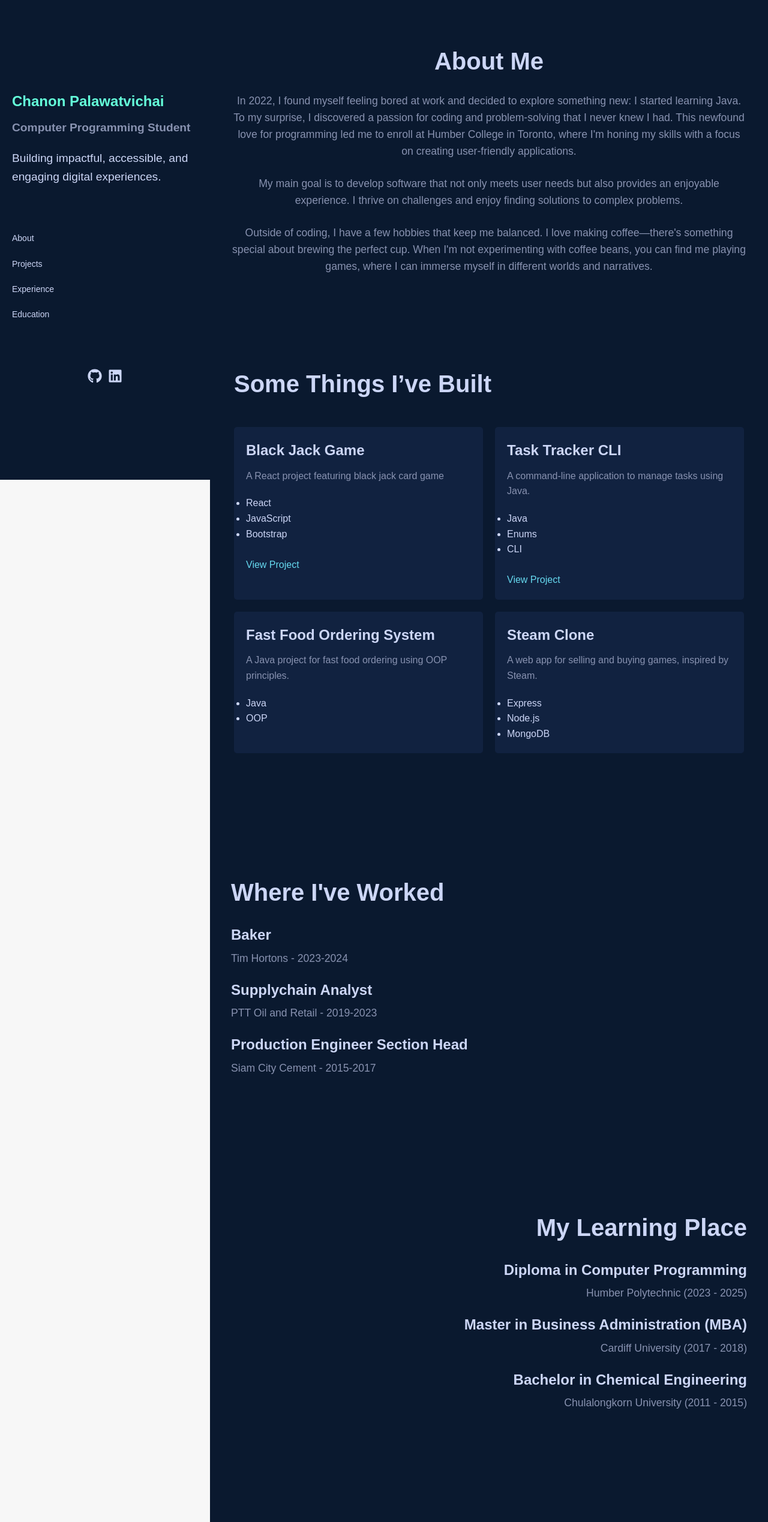
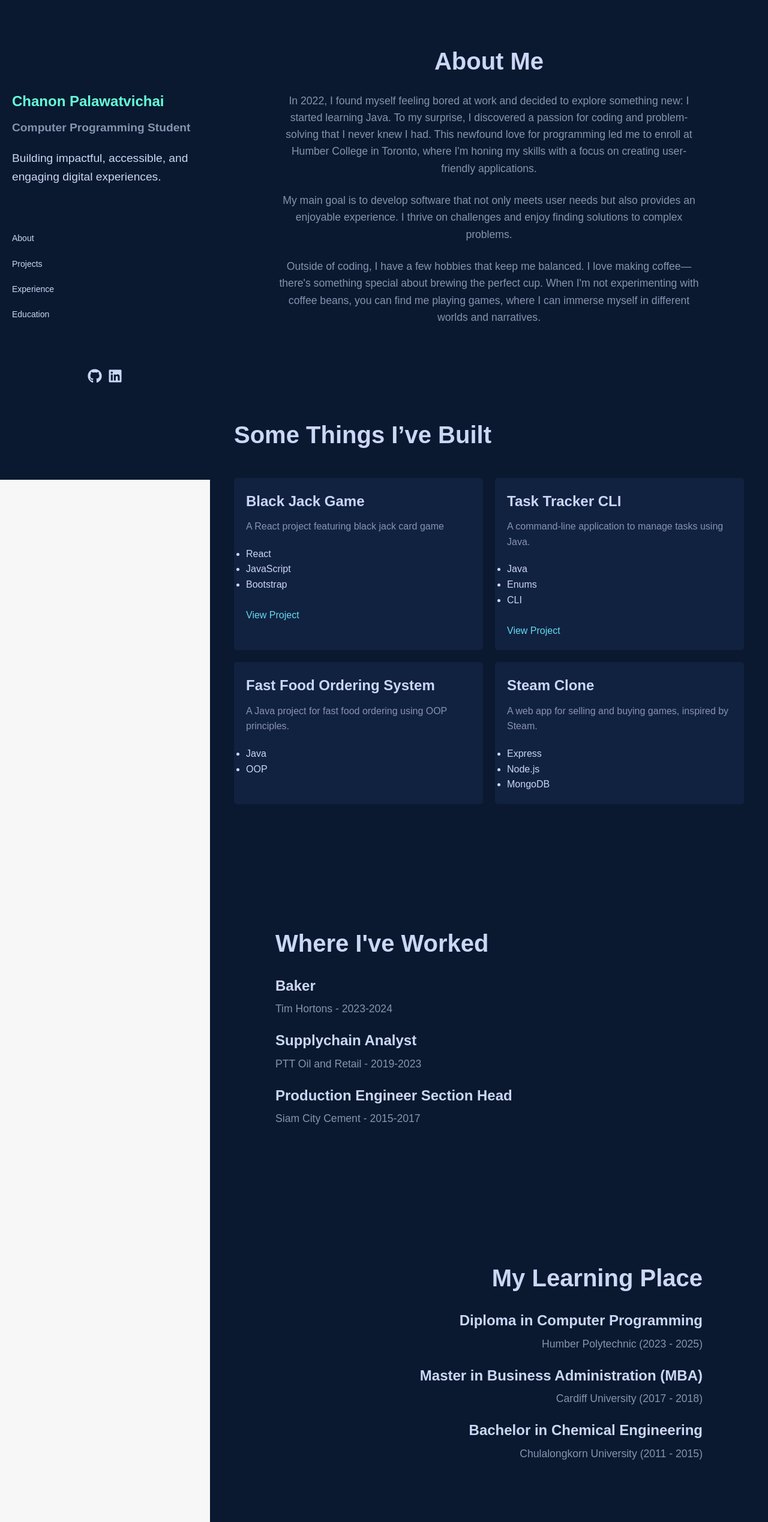
Before and after one commit to chanonpu/chanonpu.github.io, a React (Create React App) app: page / in a window 1280 px wide. Shown: the top 2538 px of the page at 60% size. Built offline with nearby package versions, Linux system fonts and the light colour scheme.

Commit message:
change padding to %

```diff
--- a/src/components/About.js
+++ b/src/components/About.js
@@ -4,7 +4,7 @@ import styled from 'styled-components';
 const AboutSection = styled.section`
   background-color: #0a192f;
   color: #ccd6f6;
-  padding: 50px 15px;
+  padding: 50px 10%;
   text-align: center;
 
   h2 {
--- a/src/components/Education.js
+++ b/src/components/Education.js
@@ -4,7 +4,7 @@ import styled from 'styled-components';
 const EducationSection = styled.section`
   background-color: #0a192f;
   color: #ccd6f6;
-  padding: 100px 15px;
+  padding: 100px 10%;
   text-align: right;
 
   h2 {
--- a/src/components/Experience.js
+++ b/src/components/Experience.js
@@ -4,7 +4,7 @@ import styled from 'styled-components';
 const ExperienceSection = styled.section`
   background-color: #0a192f;
   color: #ccd6f6;
-  padding: 100px 15px;
+  padding: 100px 10%;
   text-align: left;
 
   h2 {
```
